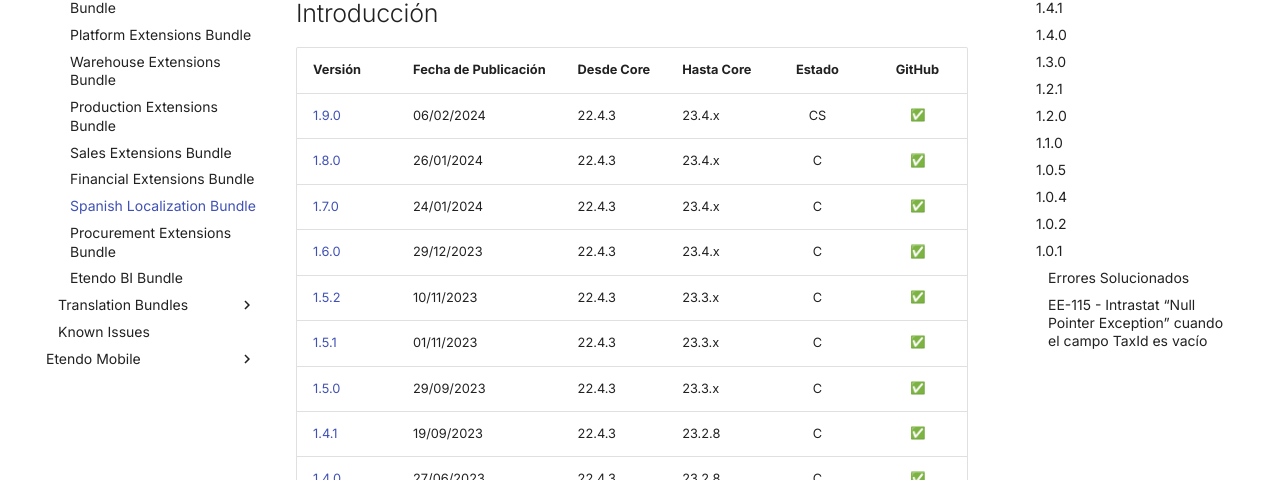
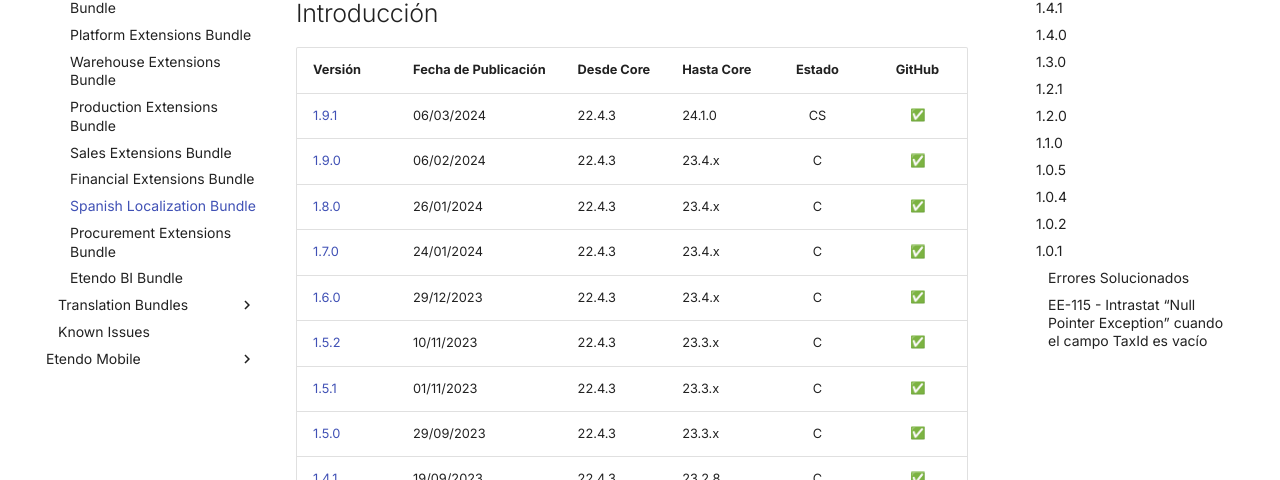
Before and after one commit to facumoyanosmf/mkdocs-prueba, an MkDocs documentation site: the page built from docs/whats-new/release-notes/etendo-classic/bundles/localization-spain-extensions/release-notes.md, in a window 1280 px wide and 900 px high. Shown: the part 420-900 px from the top of the window. Built offline with MkDocs 1.6.1 and Material for MkDocs 9.7.7, drawn with Linux system fonts in a browser that asks for light colours; emoji names are drawn with the system emoji font; comment, search, counter and statistics services are not loaded; the version menu is left out.

Commit message:
Add release notes for Version 1.9.1 :memo:

```diff
--- a/docs/whats-new/release-notes/etendo-classic/bundles/localization-spain-extensions/release-notes.md
+++ b/docs/whats-new/release-notes/etendo-classic/bundles/localization-spain-extensions/release-notes.md
@@ -13,7 +13,8 @@
 
 | Versión | Fecha de Publicación | Desde Core | Hasta Core | Estado | GitHub|
 | :--- | :--- | :--- | :--- | :---: | :---: |
-| [1.9.0](#190) | 06/02/2024 | 22.4.3 | 23.4.x | CS | :white_check_mark:|
+| [1.9.1](https://github.com/facumoyanosmf/mkdocs-prueba/releases/tag/1.9.1){target="_blank"} | 06/03/2024 | 22.4.3 | 24.1.0 | CS | :white_check_mark: |
+| [1.9.0](#190) | 06/02/2024 | 22.4.3 | 23.4.x | C | :white_check_mark:|
 | [1.8.0](#180) | 26/01/2024 | 22.4.3 | 23.4.x | C  | :white_check_mark:|
 | [1.7.0](#170) | 24/01/2024 | 22.4.3 | 23.4.x | C  | :white_check_mark:|
 | [1.6.0](#160) | 29/12/2023 | 22.4.3 | 23.4.x | C  | :white_check_mark:|
```
